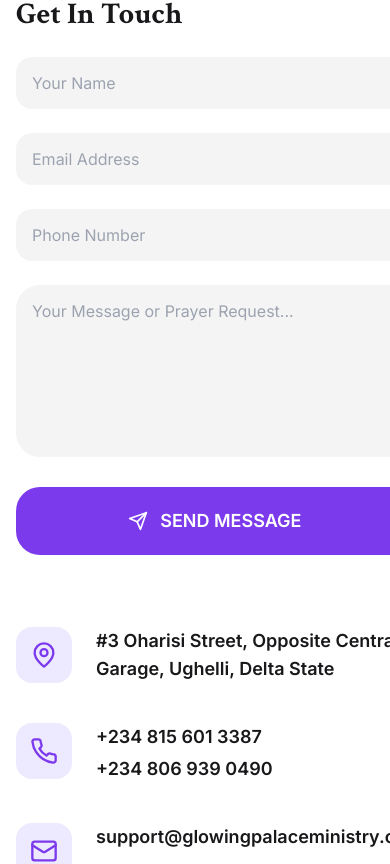
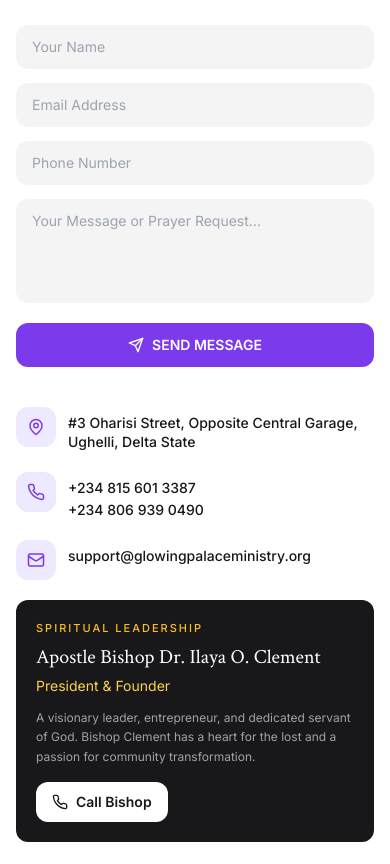
Before and after one commit to Mperomishael/gpcm-intl, a React (Vite) app in the folder gpcm-app/: page / in a window 390 px wide. Shown: the part 6356-7220 px from the top of the page. Built offline with nearby package versions, Linux system fonts and the light colour scheme; no server answers.

Commit message:
Refactor ContactSection component for styling and layout
Updated the ContactSection component with improved styling and structure. Adjusted form input classes, modified alert message, and refined layout for better responsiveness.

```diff
--- a/gpcm-app/src/components/ContactSection.tsx
+++ b/gpcm-app/src/components/ContactSection.tsx
@@ -6,111 +6,110 @@ export default function ContactSection() {
     name: '',
     email: '',
     phone: '',
-    message: ''
+    message: '',
   });
 
   const handleSubmit = () => {
-    alert("✅ Thank you! Your message has been received. We will get back to you shortly.");
+    alert('✅ Thank you! Your message has been received. We will get back to you shortly.');
     setFormData({ name: '', email: '', phone: '', message: '' });
   };
 
   return (
-    <section id="contact" className="py-16 sm:py-20 md:py-24 bg-white">
-      <div className="max-w-7xl mx-auto px-4 sm:px-6">
-        <div className="grid lg:grid-cols-2 gap-10 sm:gap-12 md:gap-16">
+    <section id="contact" className="py-10 sm:py-14 md:py-16 bg-white">
+      <div className="max-w-7xl mx-auto px-4 sm:px-5">
+        <div className="grid lg:grid-cols-2 gap-8 sm:gap-10 lg:gap-12">
           {/* Form */}
           <div>
-            <h2 className="font-serif text-3xl sm:text-4xl md:text-5xl font-bold mb-6 sm:mb-8 md:mb-10 text-zinc-900">
+            <h2 className="font-serif text-2xl sm:text-3xl md:text-4xl font-bold mb-5 sm:mb-7 text-zinc-900">
               Get In Touch
             </h2>
-            <div className="space-y-6">
-              <div className="grid grid-cols-1 sm:grid-cols-2 gap-6">
+            <div className="space-y-3.5 sm:space-y-4">
+              <div className="grid grid-cols-1 sm:grid-cols-2 gap-3.5 sm:gap-4">
                 <input
                   type="text"
                   placeholder="Your Name"
                   value={formData.name}
-                  onChange={(e) => setFormData({...formData, name: e.target.value})}
-                  className="bg-zinc-100 border-0 focus:ring-2 focus:ring-violet-400 rounded-2xl px-4 sm:px-6 md:px-7 py-3.5 sm:py-4 md:py-5 outline-none w-full"
+                  onChange={(e) => setFormData({ ...formData, name: e.target.value })}
+                  className="bg-zinc-100 border-0 focus:ring-2 focus:ring-violet-400 rounded-xl px-4 py-3 text-sm outline-none w-full"
                 />
                 <input
                   type="email"
                   placeholder="Email Address"
                   value={formData.email}
-                  onChange={(e) => setFormData({...formData, email: e.target.value})}
-                  className="bg-zinc-100 border-0 focus:ring-2 focus:ring-violet-400 rounded-2xl px-4 sm:px-6 md:px-7 py-3.5 sm:py-4 md:py-5 outline-none w-full"
+                  onChange={(e) => setFormData({ ...formData, email: e.target.value })}
+                  className="bg-zinc-100 border-0 focus:ring-2 focus:ring-violet-400 rounded-xl px-4 py-3 text-sm outline-none w-full"
                 />
               </div>
               <input
                 type="tel"
                 placeholder="Phone Number"
                 value={formData.phone}
-                onChange={(e) => setFormData({...formData, phone: e.target.value})}
-                className="w-full bg-zinc-100 border-0 focus:ring-2 focus:ring-violet-400 rounded-2xl px-4 sm:px-6 md:px-7 py-3.5 sm:py-4 md:py-5 outline-none"
+                onChange={(e) => setFormData({ ...formData, phone: e.target.value })}
+                className="w-full bg-zinc-100 border-0 focus:ring-2 focus:ring-violet-400 rounded-xl px-4 py-3 text-sm outline-none"
               />
               <textarea
                 placeholder="Your Message or Prayer Request..."
-                rows={6}
+                rows={4}
                 value={formData.message}
-                onChange={(e) => setFormData({...formData, message: e.target.value})}
-                className="w-full bg-zinc-100 border-0 focus:ring-2 focus:ring-violet-400 rounded-3xl px-4 sm:px-6 md:px-7 py-3.5 sm:py-4 md:py-5 outline-none resize-none"
+                onChange={(e) => setFormData({ ...formData, message: e.target.value })}
+                className="w-full bg-zinc-100 border-0 focus:ring-2 focus:ring-violet-400 rounded-xl px-4 py-3 text-sm outline-none resize-none"
               />
               <button
                 onClick={handleSubmit}
-                className="w-full bg-violet-600 hover:bg-violet-700 transition-colors text-white py-5 md:py-7 text-lg font-semibold rounded-3xl flex items-center justify-center gap-3"
+                className="w-full bg-violet-600 hover:bg-violet-700 transition-colors text-white py-3 sm:py-3.5 text-sm sm:text-base font-semibold rounded-xl flex items-center justify-center gap-2"
               >
-                <Send size={20} />
+                <Send size={16} />
                 SEND MESSAGE
               </button>
             </div>
           </div>
 
           {/* Info */}
-          <div className="space-y-10 pt-8">
-            <div className="flex gap-6 items-start">
-              <div className="w-14 h-14 bg-violet-100 text-violet-600 rounded-2xl flex items-center justify-center flex-shrink-0">
-                <MapPin size={28} />
+          <div className="space-y-5 sm:space-y-6 pt-2 lg:pt-0">
+            <div className="flex gap-3 sm:gap-4 items-start">
+              <div className="w-10 h-10 sm:w-11 sm:h-11 bg-violet-100 text-violet-600 rounded-xl flex items-center justify-center flex-shrink-0">
+                <MapPin size={18} />
               </div>
-              <div>
-                <div className="font-semibold text-lg text-zinc-900">
-                  #3 Oharisi Street, Opposite Central Garage, Ughelli, Delta State
-                </div>
+              <div className="font-medium text-sm sm:text-base text-zinc-900 leading-snug pt-1.5">
+                #3 Oharisi Street, Opposite Central Garage, Ughelli, Delta State
               </div>
             </div>
 
-            <div className="flex gap-6 items-start">
-              <div className="w-14 h-14 bg-violet-100 text-violet-600 rounded-2xl flex items-center justify-center flex-shrink-0">
-                <Phone size={28} />
+            <div className="flex gap-3 sm:gap-4 items-start">
+              <div className="w-10 h-10 sm:w-11 sm:h-11 bg-violet-100 text-violet-600 rounded-xl flex items-center justify-center flex-shrink-0">
+                <Phone size={18} />
               </div>
-              <div className="space-y-1">
-                <div className="font-semibold text-lg text-zinc-900">+234 815 601 3387</div>
-                <div className="font-semibold text-lg text-zinc-900">+234 806 939 0490</div>
+              <div className="space-y-0.5 pt-1.5">
+                <div className="font-medium text-sm sm:text-base text-zinc-900">+234 815 601 3387</div>
+                <div className="font-medium text-sm sm:text-base text-zinc-900">+234 806 939 0490</div>
               </div>
             </div>
 
-            <div className="flex gap-6 items-start">
-              <div className="w-14 h-14 bg-violet-100 text-violet-600 rounded-2xl flex items-center justify-center flex-shrink-0">
-                <Mail size={28} />
+            <div className="flex gap-3 sm:gap-4 items-start">
+              <div className="w-10 h-10 sm:w-11 sm:h-11 bg-violet-100 text-violet-600 rounded-xl flex items-center justify-center flex-shrink-0">
+                <Mail size={18} />
               </div>
-              <div className="font-semibold text-lg text-zinc-900">support@glowingpalaceministry.org</div>
+              <div className="font-medium text-sm sm:text-base text-zinc-900 pt-1.5 break-all">
+                support@glowingpalaceministry.org
+              </div>
             </div>
 
-            {/* Bishop Card */}
-            <div className="mt-12 bg-zinc-900 rounded-3xl p-8 text-white">
-              <div className="uppercase tracking-[3px] text-amber-400 text-sm font-medium mb-3">
+            <div className="mt-4 sm:mt-6 bg-zinc-900 rounded-xl sm:rounded-2xl p-5 sm:p-6 text-white">
+              <div className="uppercase tracking-[2px] text-amber-400 text-[11px] sm:text-xs font-medium mb-2">
                 Spiritual Leadership
               </div>
-              <h3 className="font-serif text-3xl md:text-4xl leading-tight mb-2">
+              <h3 className="font-serif text-xl sm:text-2xl leading-snug mb-1">
                 Apostle Bishop Dr. Ilaya O. Clement
               </h3>
-              <p className="text-xl text-amber-300 mb-6">President & Founder</p>
-              <p className="text-zinc-400 leading-relaxed mb-6">
+              <p className="text-sm sm:text-base text-amber-300 mb-3">President &amp; Founder</p>
+              <p className="text-zinc-400 leading-relaxed text-xs sm:text-sm mb-4">
                 A visionary leader, entrepreneur, and dedicated servant of God. Bishop Clement has a heart for the lost and a passion for community transformation.
               </p>
               <a
                 href="tel:+2348069390490"
-                className="inline-flex items-center gap-3 bg-white text-zinc-900 px-4 sm:px-6 py-4 rounded-2xl font-semibold hover:bg-amber-300 transition-colors"
+                className="inline-flex items-center gap-2 bg-white text-zinc-900 px-4 py-2.5 rounded-xl text-sm font-semibold hover:bg-amber-300 transition-colors"
               >
-                <Phone size={20} />
+                <Phone size={16} />
                 Call Bishop
               </a>
             </div>
```
